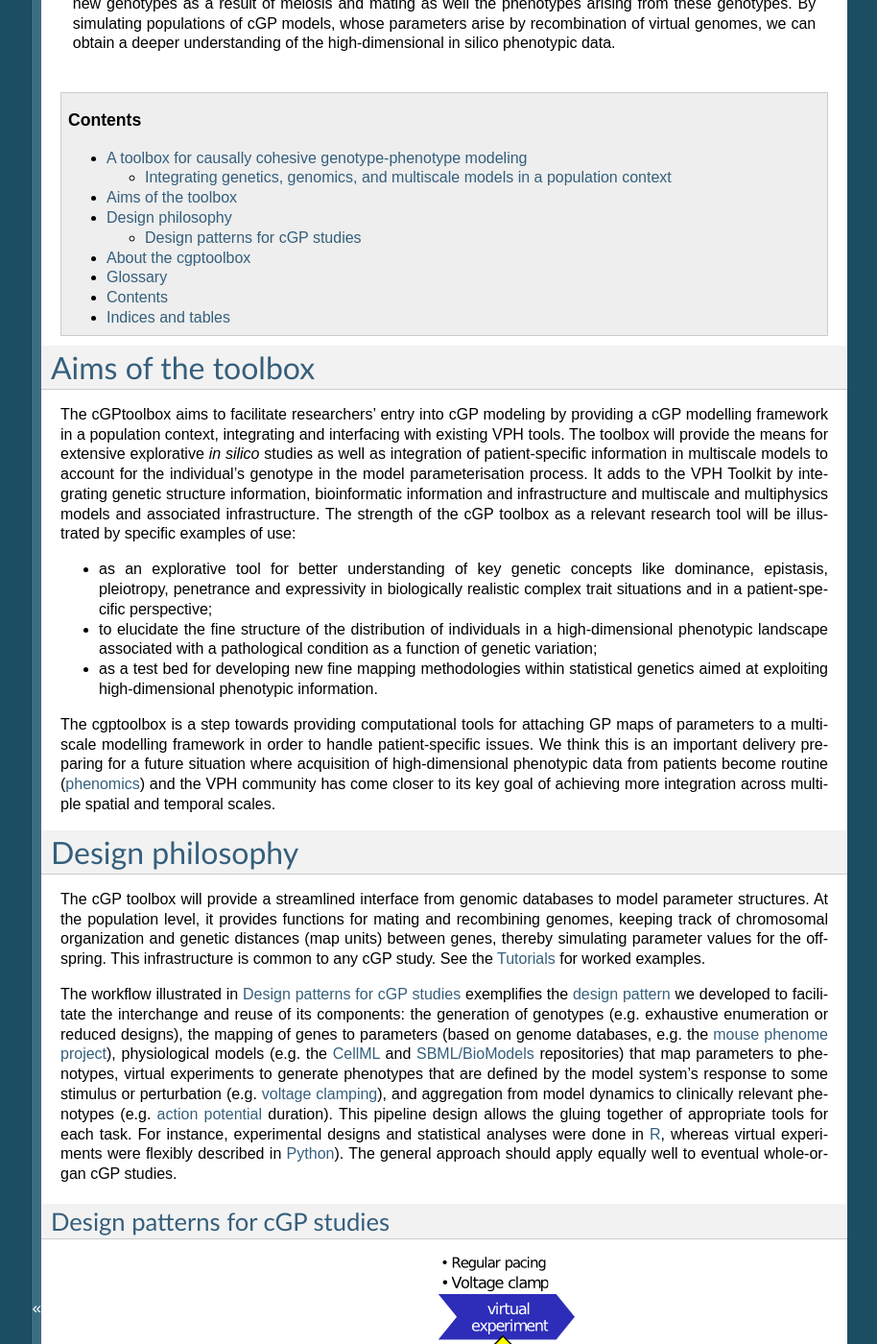
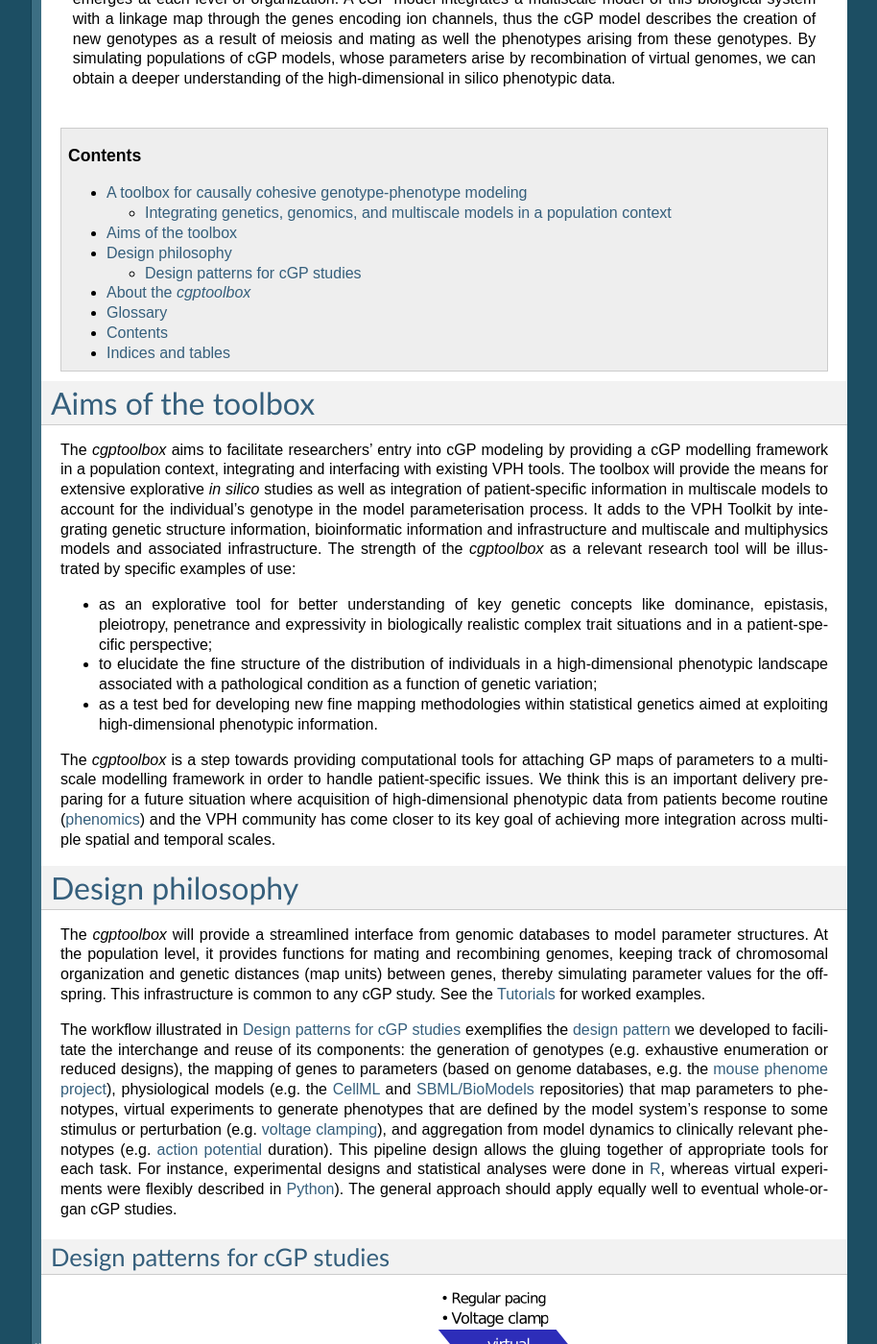
Before and after one commit to jonovik/cgptoolbox, a Sphinx documentation site: the page built from doc/source/index.rst, in a window 1280 px wide and 1400 px high, scrolled down 1387 px. Shown: the whole window at 96% size, without its empty margins (187-1101 px from the left). Built offline with Sphinx 7.4.7, drawn with Linux system fonts in a browser that asks for light colours; pages that are not in the unit, such as notebooks, are missing from menus; some of the changed text lies outside the part shown.

Commit message:
Add instructions on installation and building documentation. Lowercase "cgptoolbox".

```diff
--- a/doc/source/conf.py
+++ b/doc/source/conf.py
@@ -1,4 +1,4 @@
-"""cGPtoolbox documentation build configuration file."""
+"""cgptoolbox documentation build configuration file."""
 # -*- coding: utf-8 -*-
 #
 # Created by sphinx-quickstart on Wed Sep 07 17:12:09 2011.
@@ -57,7 +57,7 @@ source_suffix = '.rst'
 master_doc = 'index'
 
 # General information about the project.
-project = u'cGPtoolbox'
+project = u'cgptoolbox'
 copyright = u'2011, Jon Olav Vik, '  #@ReservedAssignment
 copyright += u'Arne Bjørke Gjuvsland, Yunpeng Wang'
 
@@ -195,7 +195,7 @@ html_static_path = ['_static']
 #html_file_suffix = None
 
 # Output file base name for HTML help builder.
-htmlhelp_basename = 'cGPtoolboxdoc'
+htmlhelp_basename = 'cgptoolboxdoc'
 
 
 # -- Options for LaTeX output --------------------------------------------------
@@ -214,7 +214,7 @@ latex_elements = {
 # Grouping the document tree into LaTeX files. List of tuples
 # (source start file, target name, title, author, documentclass [howto/manual]).
 latex_documents = [
-  ('index', 'cGPtoolbox.tex', u'cGPtoolbox Documentation',
+  ('index', 'cgptoolbox.tex', u'cgptoolbox Documentation',
    u'Jon Olav Vik, Arne Bjørke Gjuvsland, Yunpeng Wang', 'manual'),
 ]
 
@@ -247,7 +247,7 @@ latex_documents = [
 # One entry per manual page. List of tuples
 # (source start file, name, description, authors, manual section).
 man_pages = [
-    ('index', 'cgptoolbox', u'cGPtoolbox Documentation',
+    ('index', 'cgptoolbox', u'cgptoolbox Documentation',
      [u'Jon Olav Vik, Arne Bjørke Gjuvsland, Yunpeng Wang'], 1)
 ]
 
--- a/doc/source/index.rst
+++ b/doc/source/index.rst
@@ -67,7 +69,7 @@ Integrating genetics, genomics, and multiscale models in a population context
 Aims of the toolbox
 ===================
 
-The cGPtoolbox aims to facilitate researchers' entry into cGP modeling by
+The *cgptoolbox* aims to facilitate researchers' entry into cGP modeling by
 providing a cGP modelling framework in a population context, integrating and
 interfacing with existing VPH tools. The toolbox will provide the means for
 extensive explorative *in silico* studies as well as integration of
@@ -75,7 +77,7 @@ patient-specific information in multiscale models to account for the
 individual’s genotype in the model parameterisation process. It adds to the
 VPH Toolkit by integrating genetic structure information, bioinformatic
 information and infrastructure and multiscale and multiphysics models and
-associated infrastructure. The strength of the cGP toolbox as a relevant
+associated infrastructure. The strength of the *cgptoolbox* as a relevant
 research tool will be illustrated by specific examples of use:
 
 * as an explorative tool for better understanding of key genetic concepts
@@ -89,7 +91,7 @@ research tool will be illustrated by specific examples of use:
   statistical genetics aimed at exploiting high-dimensional phenotypic
   information.
 
-The cgptoolbox is a step towards providing computational tools for
+The *cgptoolbox* is a step towards providing computational tools for
 attaching GP maps of parameters to a multiscale modelling framework in
 order to handle patient-specific issues. We think this is an important
 delivery preparing for a future situation where acquisition of
@@ -101,8 +103,7 @@ spatial and temporal scales.
 Design philosophy
 =================
 
-
-The cGP toolbox will provide a streamlined interface from genomic
+The *cgptoolbox* will provide a streamlined interface from genomic
 databases to model parameter structures. At the population level, it
 provides functions for mating and recombining genomes, keeping track of
 chromosomal organization and genetic distances (map units) between genes,
@@ -145,8 +146,8 @@ Design patterns for cGP studies
    system's response to external stimuli.
 
 
-About the cgptoolbox
-====================
+About the *cgptoolbox*
+======================
 
 Genetics is defined as the :wiki:`science of genes, heredity, and the
 variation of organisms <genetics>`. Gaining a real understanding of the
```
Also changed, not shown: other parts of doc/source/index.rst (+3 -0 lines), doc/source/install.rst (added, +56 -0 lines).
